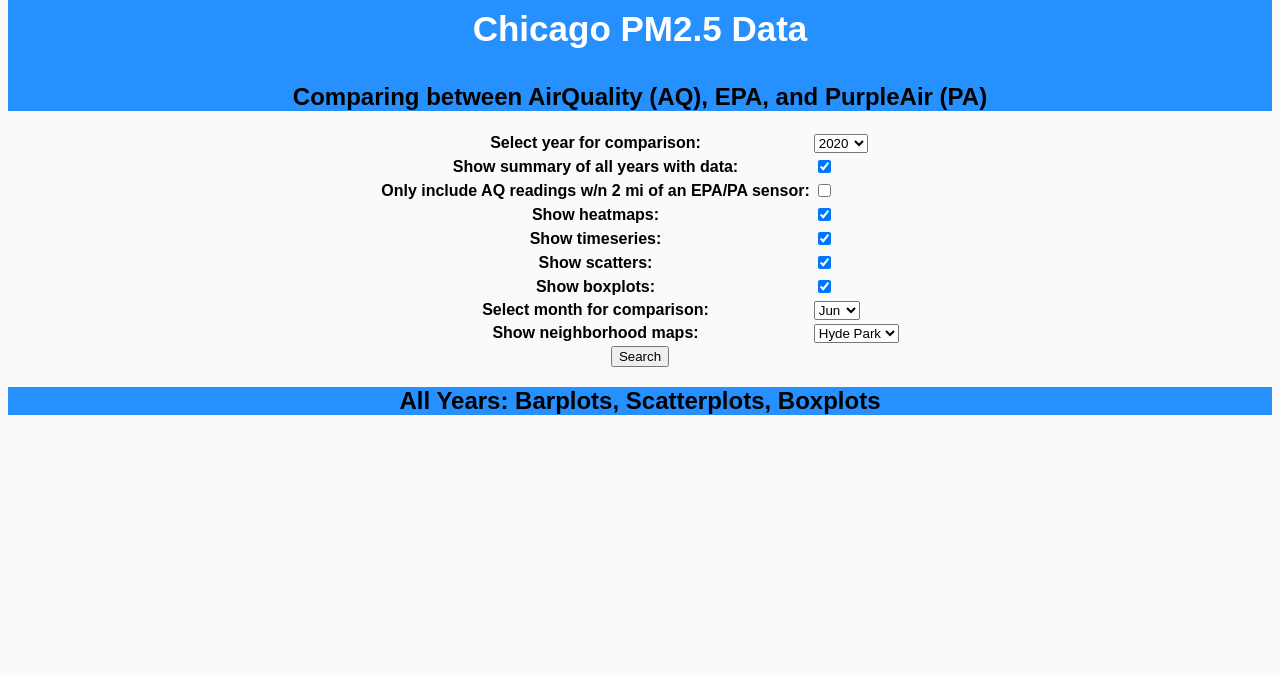
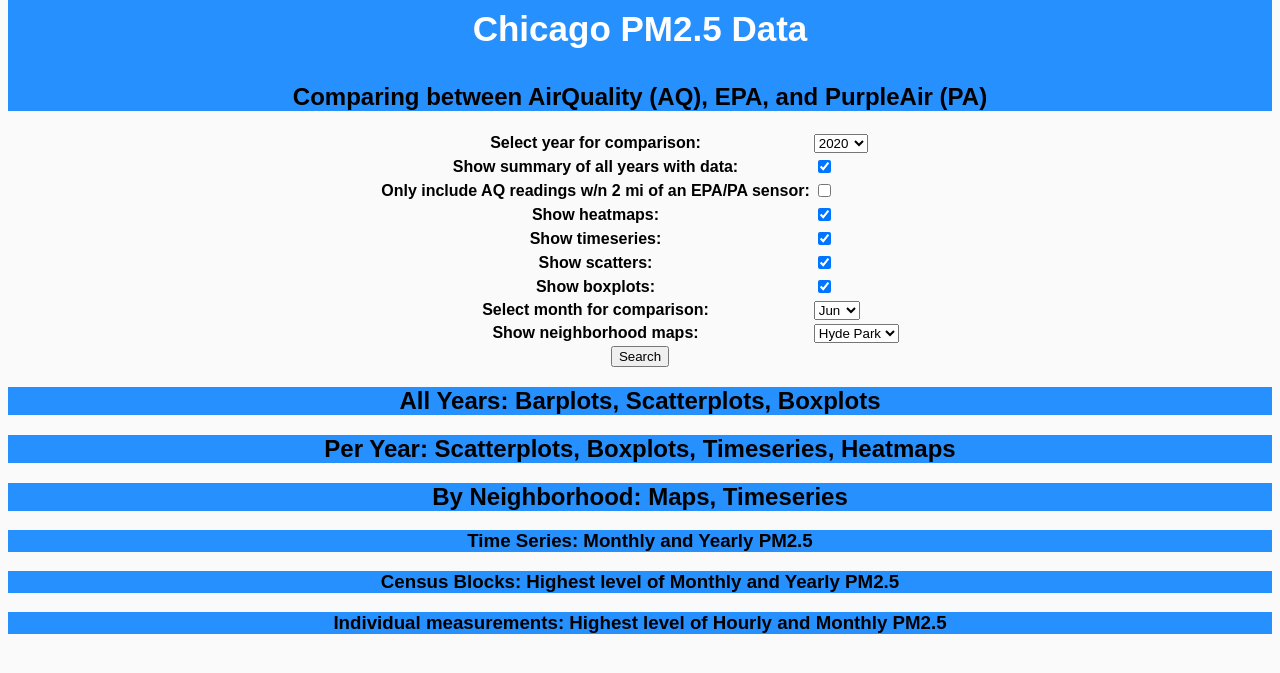
Before and after one commit to dtmlinh/Air-Quality-Tool, a Django app: page / in a window 1280 px wide. Shown: the part 24-697 px from the top of the page. Run offline with Django 3.2, Linux system fonts and the light colour scheme; some libraries are stand-ins or nearby versions.

Commit message:
Update index.html

```diff
--- a/search/templates/index.html
+++ b/search/templates/index.html
@@ -45,7 +45,147 @@
             <div class="results", style="overflow-x:auto;">
                 <table class="aq_all_years">
                     <tr>
-                     <td> <img src="https://chicagoairquality.s3.us-east-2.amazonaws.com/static/graphs/neighborhood_summary_Daily.png" width="100%"> </td>
+                    {% for i in all_years0 %}
+                     <td> <img src="{% static i %}" width="100%"> </td>
+                    {% endfor %}
+                    </tr>
+                </table>
+            </div>
+            {% endif %}
+
+            {% if all_years != None and all_years != False %}
+            <div class="results", style="overflow-x:auto;">
+                <table class="aq_all_years">
+                    <tr>
+                    {% for i in all_years %}
+                     <td> <img src="{% static i %}" width="100%"> </td>
+                    {% endfor %}
+                    </tr>
+                </table>
+            </div>
+            {% endif %}
+
+            <div align="center">
+                <div id="header">
+                    <h2>Per Year: Scatterplots, Boxplots, Timeseries, Heatmaps</h2>
+                </div>
+            </div>
+
+            {% if scatters != None and scatters != False %}
+            <div class="results", style="overflow-x:auto;">
+                <table class="aq_scatters">
+                    <tr>
+                    {% for i in scatters %}
+                     <td> <img src="{% static i %}" width="100%"> </td>
+                    {% endfor %}
+                    </tr>
+                </table>
+            </div>
+            {% endif %}
+
+            {% if timeseries != None and timeseries != False %}
+            <div class="results", style="overflow-x:auto;">
+                <table class="aq_timeseries">
+                    <tr>
+                    {% for i in timeseries %}
+                     <td> <img src="{% static i %}" width="100%"> </td>
+                    {% endfor %}
+                    </tr>
+                </table>
+            </div>
+            {% endif %}
+
+            {% if heatmaps != None and heatmaps != False %}
+            <div class="results", style="overflow-x:auto;">
+                <table class="aq_heatmaps">
+                    <tr>
+                    {% for i in heatmaps %}
+                     <td> <img src="{% static i %}" width="100%"> </td>
+                    {% endfor %}
+                    </tr>
+                </table>
+            </div>
+            {% endif %}
+
+            {% if heatmaps1 != None and heatmaps1 != False %}
+            <div class="results", style="overflow-x:auto;">
+                <table class="aq_heatmaps">
+                    <tr>
+                    {% for i in heatmaps1 %}
+                     <td> <img src="{% static i %}" width="100%"> </td>
+                    {% endfor %}
+                    </tr>
+                </table>
+            </div>
+            {% endif %}
+
+            {% if month_plot != None and month_plot != False %}
+            <div class="results", style="overflow-x:auto;">
+                <table class="aq_heatmaps">
+                    <tr>
+                    {% for i in month_plot %}
+                     <td> {{ i|safe }} </td>
+                    {% endfor %}
+                    </tr>
+                </table>
+            </div>
+            {% endif %}
+
+        <div align="center">
+            <div id="header">
+                <h2>By Neighborhood: Maps, Timeseries</h2>
+            </div>
+        </div>
+
+        <div align="center">
+            <div id="header">
+                <h3>Time Series: Monthly and Yearly PM2.5</h3>
+            </div>
+        </div>
+
+            {% if neigh_plot != None and neigh_plot != False %}
+            <div class="results", style="overflow-x:auto;">
+                <table class="pa_timeseries">
+                    <tr>
+                    {% for i in neigh_plot %}
+                     <td> <img src="{% static i %}" width="100%"> </td>
+                    {% endfor %}
+                    </tr>
+                </table>
+            </div>
+            {% endif %}
+
+        <div align="center">
+            <div id="header">
+                <h3>Census Blocks: Highest level of Monthly and Yearly PM2.5</h3>
+            </div>
+        </div>
+
+            {% if plot_div0 != None and plot_div0 != False %}
+            <div class="results", style="overflow-x:auto;">
+                <table class="aq_plotly">
+                    <tr>
+                    {% for i in plot_div0 %}
+                    <td> {{ i|safe }} </td>
+                    {% endfor %}
+                    </tr>
+                </table>
+            </div>
+            {% endif %}
+
+        <div align="center">
+            <div id="header">
+                <h3>Individual measurements: Highest level of Hourly and Monthly PM2.5</h3>
+            </div>
+        </div>
+
+            {% if plot_div != None and plot_div != False %}
+            <div class="results", style="overflow-x:auto;">
+                <table class="aq_plotly">
+                    <tr>
+                    {% for i in plot_div %}
+                    <td> {{ i|safe }} </td>
+                    {% endfor %}
                     </tr>
                 </table>
             </div>
```
